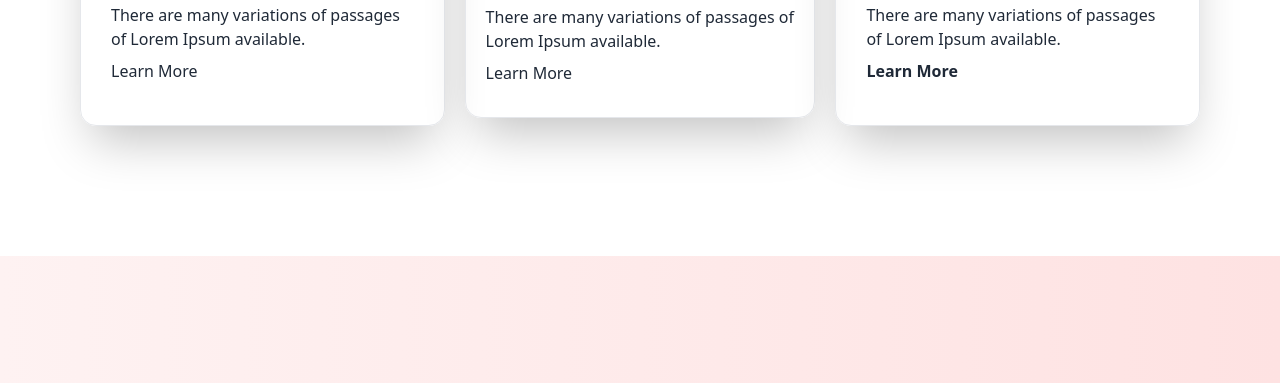
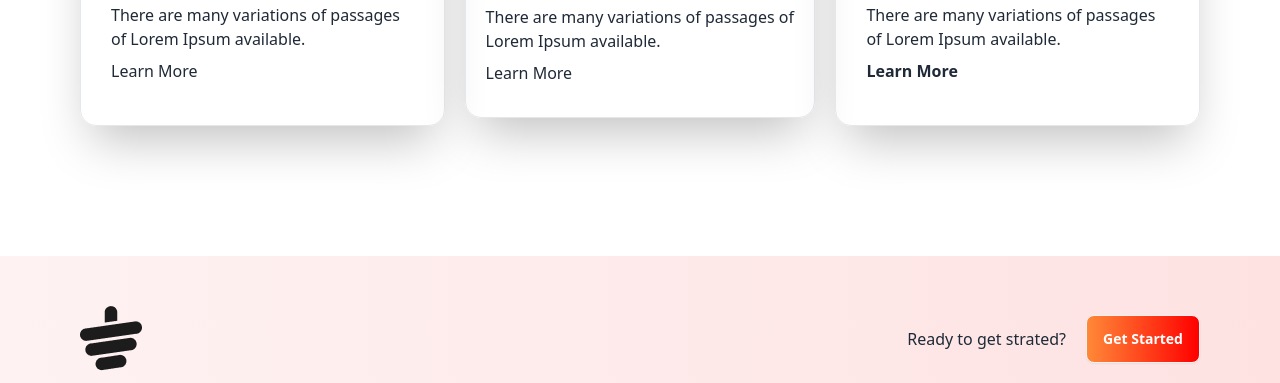
Before and after one commit to palsourov/Tea_house_LandingPage, a plain HTML site: page index.html in a window 1280 px wide. Shown: the part 3234-3617 px from the top of the page. Drawn offline with nearby package versions, Linux system fonts and the light colour scheme.

Commit message:
update the footer section

```diff
--- a/index.html
+++ b/index.html
@@ -307,6 +307,17 @@
 
       <footer class=" bg-gradient-to-r from-red-50 to-red-100 mt-[130px]  mb-[20px]  ">
 
+            <div class=" lg:px-20 flex justify-between  max-w-screen-xl mx-auto px-10 ">
+              <div class="mt-[50px]">
+                <img src="./images/cup.png" alt="">
+              </div>
+              <div class="flex items-center mt-[50px] gap-x-[20px]">
+                <h3>Ready to get strated?</h3>
+                 <button
+                class="btn text-white font-bold bg-gradient-to-r from-[#FF8938] to-[#FF0000]">Get Started</button>
+              </div>
+            </div>
+
           <div class="  footer max-w-screen-xl mx-auto  grid lg:grid-cols-4 grid-cols-1 lg:p-20  px-10 ">
 
         <nav class="mt-[50px]">
```
